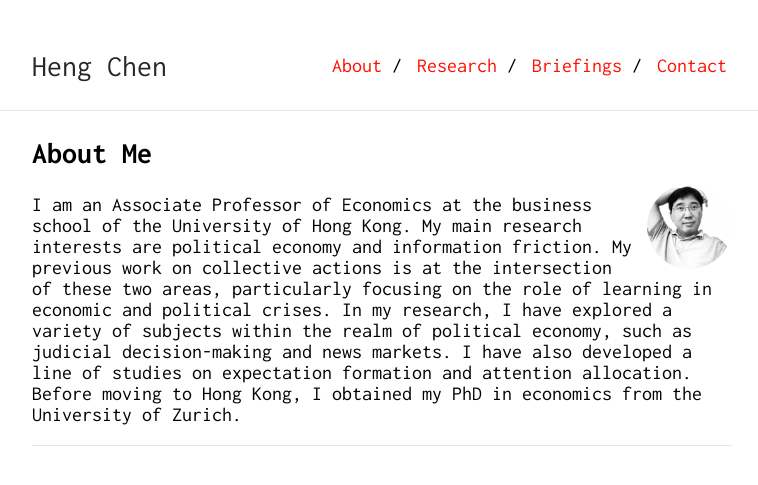
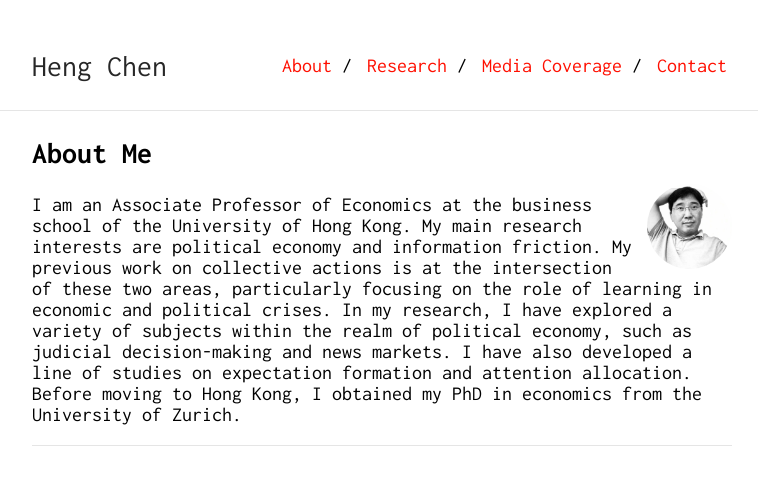
Before and after one commit to Shuyan0210611X/henrychen.github.io, a Jekyll site: the page built from index.md, in a window 1280 px wide. Shown: the top 485 px of the page, without its empty margins (258-1016 px from the left). Built offline with Jekyll 4.4.1, drawn with Linux system fonts in a browser that asks for light colours; our own code applies the rules of GitHub Pages for plain Markdown files.

Commit message:
Update _config.yml

```diff
--- a/_config.yml
+++ b/_config.yml
@@ -20,7 +20,7 @@ nav:
    link: "/about/"
  - name: "Research"
    link: "/research/"
- - name: "Briefings"
+ - name: "Media Coverage"
    link: "/briefings/"
  - name: "Contact"
    link: "/contact/"
```
